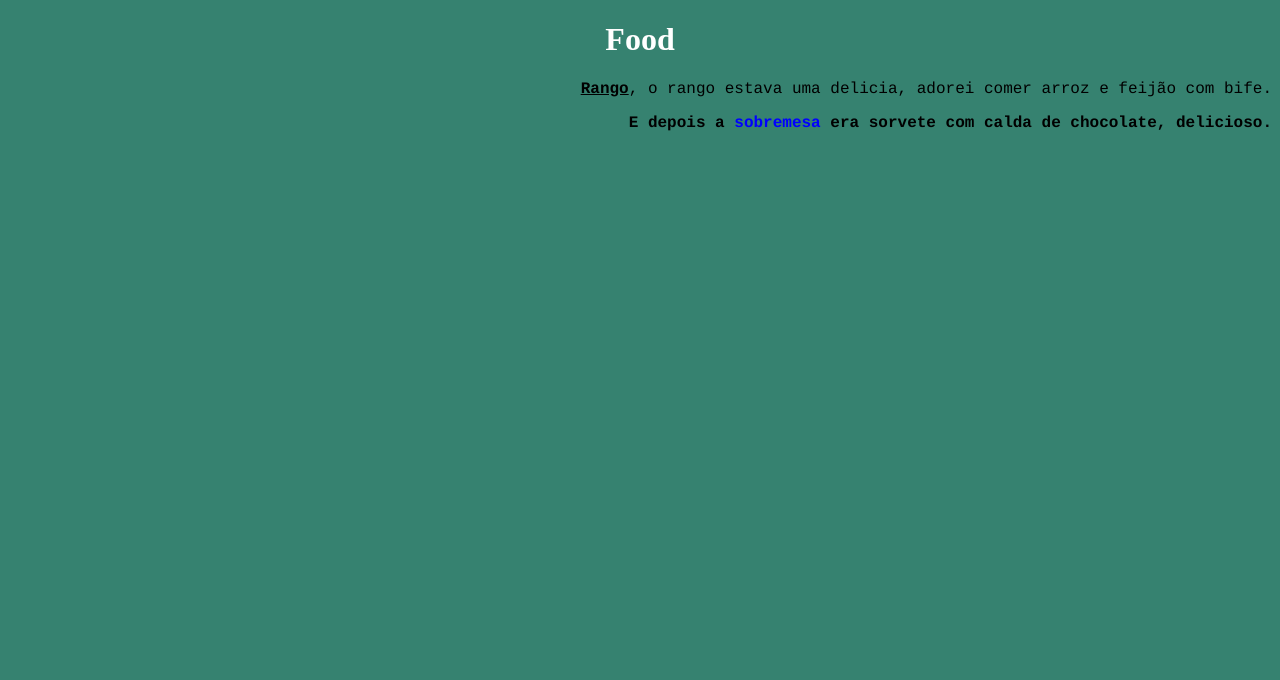
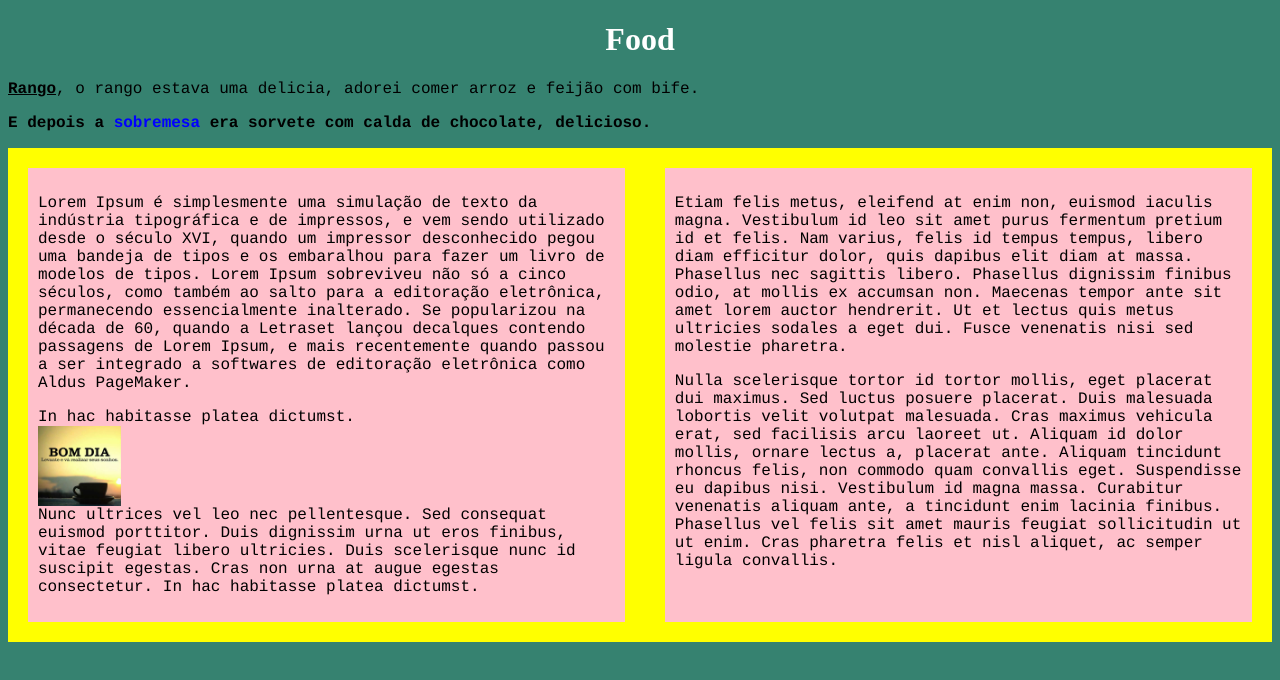
Before and after one commit to AleDJ/AulaGit, a plain HTML site: page index.html in a window 1280 px wide. Drawn offline with Linux system fonts and the light colour scheme.

Commit message:
Adicionei Imagens
Adicionei Imagens

```diff
--- a/index.html
+++ b/index.html
@@ -9,5 +9,16 @@
 	<h1>Food</h1>
 	<p><span class="negrito">Rango</span>, o rango estava uma delicia, adorei comer arroz e feijão com bife.</p>
 	<p class="negrito" id="destaque">E depois a <a href="https://www.google.com.br/search?q=sobremesa&safe=off&source=lnms&tbm=isch&sa=X&ved=0ahUKEwjEp-KfgPvVAhVBwVQKHfCjA_wQ_AUICigB&biw=1242&bih=602">sobremesa</a> era sorvete com calda de chocolate, delicioso.</p>
+	<div class="container">
+	<div class="coluna" id="coluna1">
+	<p>Lorem Ipsum é simplesmente uma simulação de texto da indústria tipográfica e de impressos, e vem sendo utilizado desde o século XVI, quando um impressor desconhecido pegou uma bandeja de tipos e os embaralhou para fazer um livro de modelos de tipos. Lorem Ipsum sobreviveu não só a cinco séculos, como também ao salto para a editoração eletrônica, permanecendo essencialmente inalterado. Se popularizou na década de 60, quando a Letraset lançou decalques contendo passagens de Lorem Ipsum, e mais recentemente quando passou a ser integrado a softwares de editoração eletrônica como Aldus PageMaker.</p>
+
+	<p>In hac habitasse platea dictumst.<img id="imagem" src="cafe.jpg" height="80px"> Nunc ultrices vel leo nec pellentesque. Sed consequat euismod porttitor. Duis dignissim urna ut eros finibus, vitae feugiat libero ultricies. Duis scelerisque nunc id suscipit egestas. Cras non urna at augue egestas consectetur. In hac habitasse platea dictumst.</p></div>
+	<div class="coluna" id="coluna2">
+	<p>Etiam felis metus, eleifend at enim non, euismod iaculis magna. Vestibulum id leo sit amet purus fermentum pretium id et felis. Nam varius, felis id tempus tempus, libero diam efficitur dolor, quis dapibus elit diam at massa. Phasellus nec sagittis libero. Phasellus dignissim finibus odio, at mollis ex accumsan non. Maecenas tempor ante sit amet lorem auctor hendrerit. Ut et lectus quis metus ultricies sodales a eget dui. Fusce venenatis nisi sed molestie pharetra.</p>
+
+	<p>Nulla scelerisque tortor id tortor mollis, eget placerat dui maximus. Sed luctus posuere placerat. Duis malesuada lobortis velit volutpat malesuada. Cras maximus vehicula erat, sed facilisis arcu laoreet ut. Aliquam id dolor mollis, ornare lectus a, placerat ante. Aliquam tincidunt rhoncus felis, non commodo quam convallis eget. Suspendisse eu dapibus nisi. Vestibulum id magna massa. Curabitur venenatis aliquam ante, a tincidunt enim lacinia finibus. Phasellus vel felis sit amet mauris feugiat sollicitudin ut ut enim. Cras pharetra felis et nisl aliquet, ac semper ligula convallis.</p>
+	</div>
+	</div>
 </body>
 </html>
--- a/style.css
+++ b/style.css
@@ -11,7 +11,7 @@ p a {
 }
 p {
 	font-family: Courier;
-	text-align: right;
+	text-align: left;
 	color: black;
 }
 a {
@@ -28,3 +28,21 @@ p.negrito{
 #destaque{
 	text-decoration: none;
 }
+#imagem{
+	display: block;
+}
+.container{
+	background: yellow;
+	display: flex;
+}
+.coluna{
+	background: pink;
+	margin:20px;
+	padding:10px;
+}
+#coluna1{
+	width:;
+}
+#coluna2{
+	width:;
+}
```
Also changed, not shown: cafe.jpg (added), gif.gif (added).
